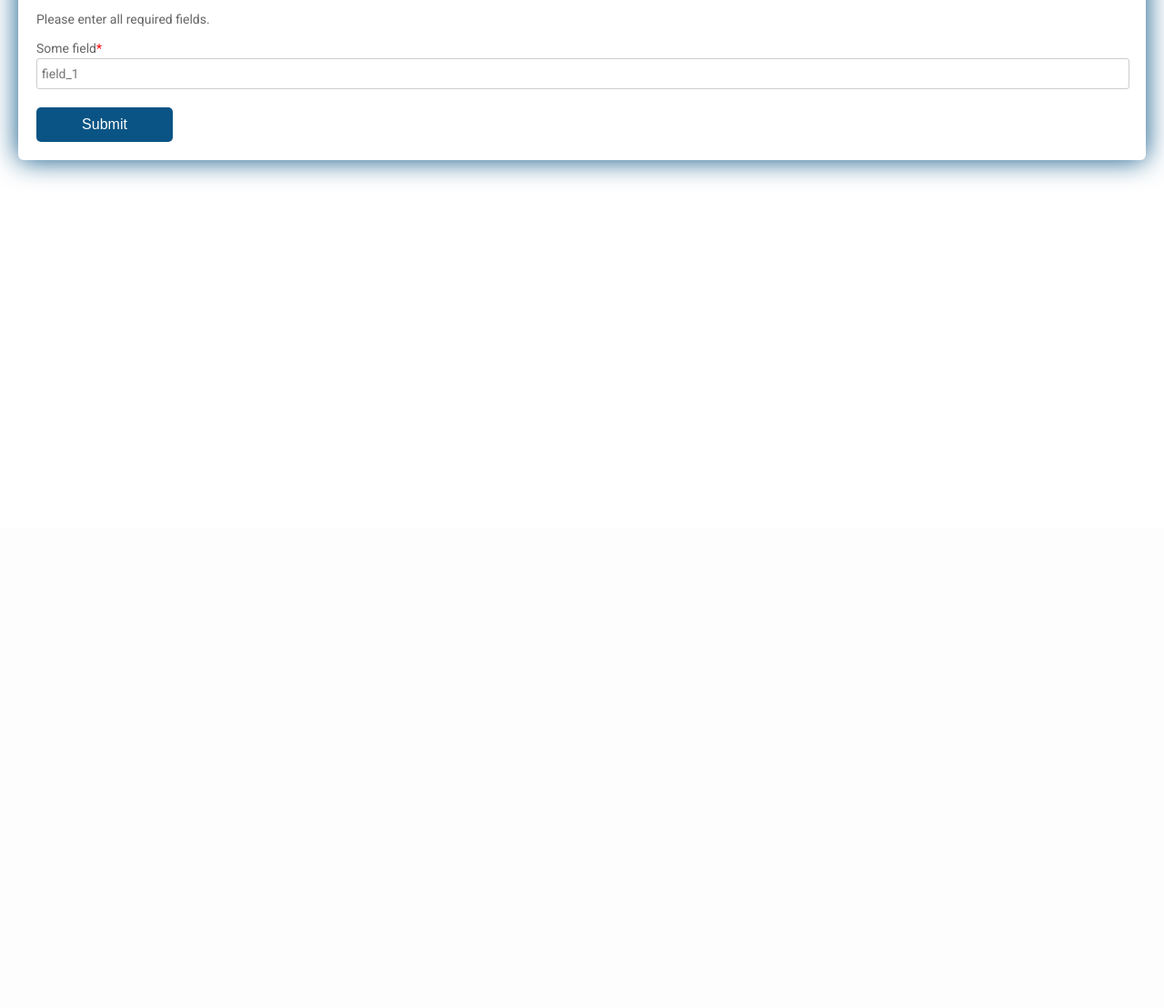
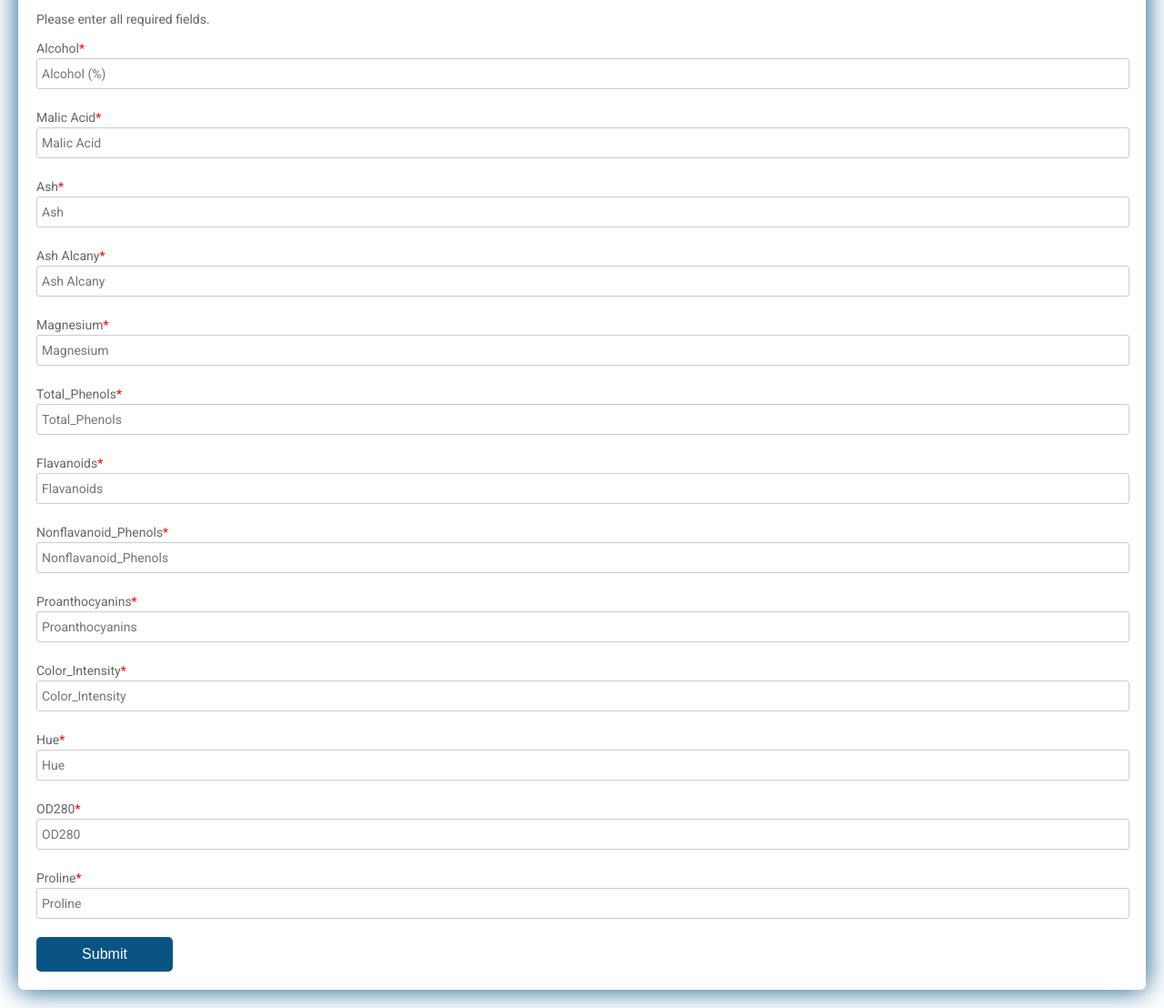
Before and after one commit to DeepCodeSec/ml1000-p2, a Flask app: page / in a window 1280 px wide. Shown: the part 220-1328 px from the top of the page at 91% size. Before the commit the page ends 419 px from the top, so only its background shows below. Run offline with Flask 2, Linux system fonts and the light colour scheme; parts of the project's set-up code (start-up, migrations or seed data) failed here and were passed over.

Commit message:
Added input fields for wine clustering

```diff
--- a/templates/home.html
+++ b/templates/home.html
@@ -127,12 +127,59 @@
           <h1>Project #2</h1>
         </div>
         <p class="top-info">Please enter all required fields.</p>
-
+        <!-- Alcohol,Malic_Acid,Ash,Ash_Alcanity,Magnesium,Total_Phenols,Flavanoids,Nonflavanoid_Phenols,Proanthocyanins,Color_Intensity,Hue,OD280,Proline -->
         <div class="item">
-          <p>Some field<span class="required">*</span></p>
-          <input type="number" step="any" min="0" max="100" name="field_1" placeholder="field_1" maxlength=6 pattern="\d*" required />
+          <p>Alcohol<span class="required">*</span></p>
+          <input type="number" step="any" min="0" max="100" name="Alcohol" placeholder="Alcohol (%)" maxlength=4 pattern="\d*" required />
         </div>
-
+        <div class="item">
+          <p>Malic Acid<span class="required">*</span></p>
+          <input type="number" step="any" min="0" max="100" name="Malic_Acid" placeholder="Malic Acid" maxlength=4 pattern="\d*" required />
+        </div>
+        <div class="item">
+          <p>Ash<span class="required">*</span></p>
+          <input type="number" step="any" min="0" max="100" name="Ash" placeholder="Ash" maxlength=4 pattern="\d*" required />
+        </div>
+        <div class="item">
+          <p>Ash Alcany<span class="required">*</span></p>
+          <input type="number" step="any" min="0" max="100" name="Ash_Alcanity" placeholder="Ash Alcany" maxlength=4 pattern="\d*" required />
+        </div>
+        <div class="item">
+          <p>Magnesium<span class="required">*</span></p>
+          <input type="number" step="any" min="0" max="100" name="Magnesium" placeholder="Magnesium" maxlength=4 pattern="\d*" required />
+        </div>
+        <div class="item">
+          <p>Total_Phenols<span class="required">*</span></p>
+          <input type="number" step="any" min="0" max="100" name="Total_Phenols" placeholder="Total_Phenols" maxlength=4 pattern="\d*" required />
+        </div>
+        <div class="item">
+          <p>Flavanoids<span class="required">*</span></p>
+          <input type="number" step="any" min="0" max="100" name="Flavanoids" placeholder="Flavanoids" maxlength=4 pattern="\d*" required />
+        </div>
+        <div class="item">
+          <p>Nonflavanoid_Phenols<span class="required">*</span></p>
+          <input type="number" step="any" min="0" max="100" name="Nonflavanoid_Phenols" placeholder="Nonflavanoid_Phenols" maxlength=4 pattern="\d*" required />
+        </div>
+        <div class="item">
+          <p>Proanthocyanins<span class="required">*</span></p>
+          <input type="number" step="any" min="0" max="100" name="Proanthocyanins" placeholder="Proanthocyanins" maxlength=4 pattern="\d*" required />
+        </div>
+        <div class="item">
+          <p>Color_Intensity<span class="required">*</span></p>
+          <input type="number" step="any" min="0" max="100" name="Color_Intensity" placeholder="Color_Intensity" maxlength=4 pattern="\d*" required />
+        </div>
+        <div class="item">
+          <p>Hue<span class="required">*</span></p>
+          <input type="number" step="any" min="0" max="100" name="Hue" placeholder="Hue" maxlength=4 pattern="\d*" required />
+        </div>
+        <div class="item">
+          <p>OD280<span class="required">*</span></p>
+          <input type="number" step="any" min="0" max="100" name="OD280" placeholder="OD280" maxlength=4 pattern="\d*" required />
+        </div>
+        <div class="item">
+          <p>Proline<span class="required">*</span></p>
+          <input type="number" step="any" min="0" max="100" name="Proline" placeholder="Proline" maxlength=4 pattern="\d*" required />
+        </div>
         <div id="spinner-div" class="pt-5">
           <div class="spinner-border text-primary" role="status"></div>
         </div>
```
